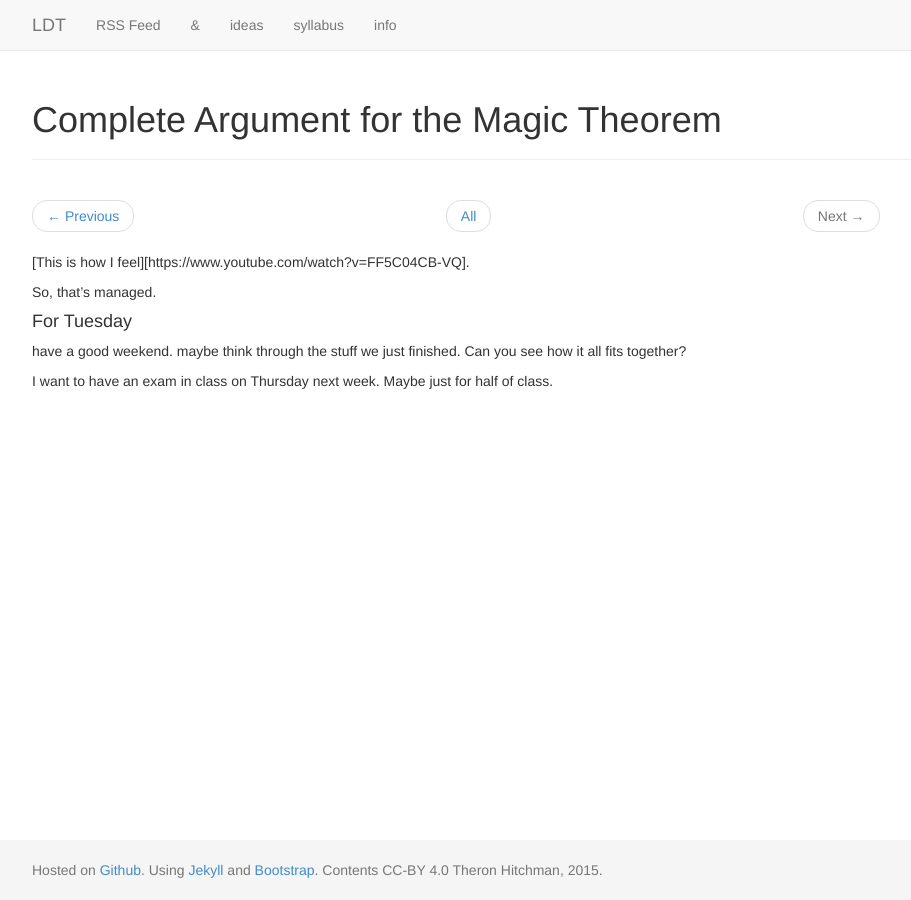
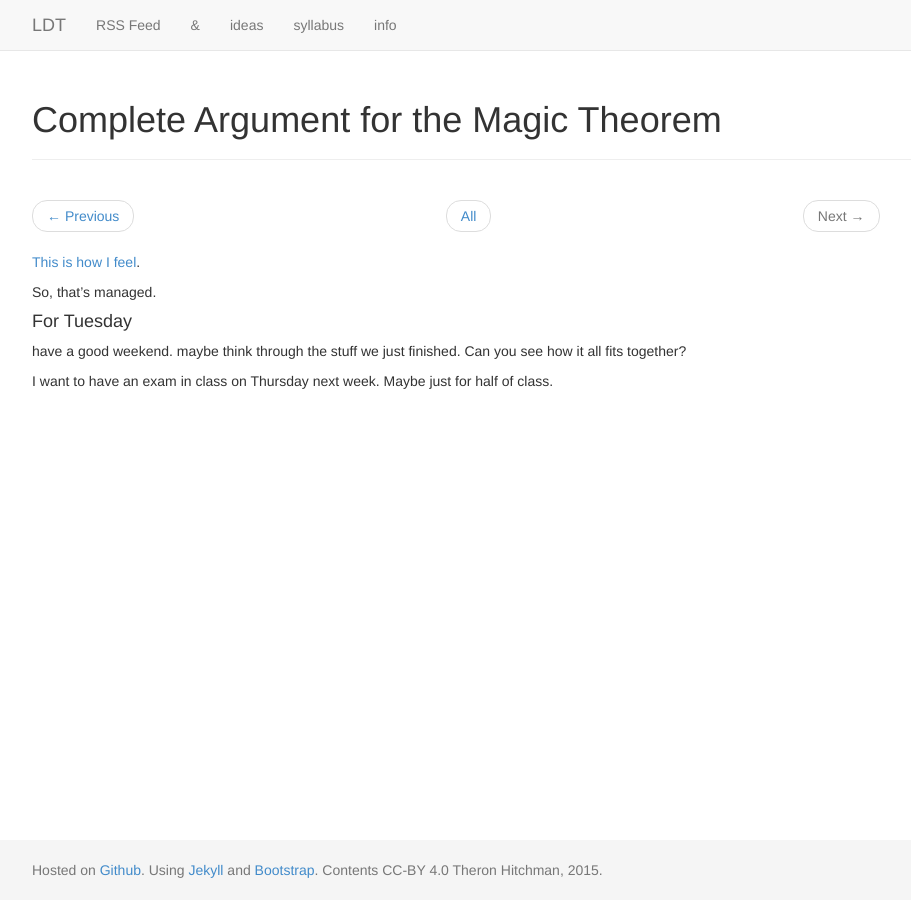
Before and after one commit to theronhitchman/low-dim-top, a Jekyll site: the page built from _posts/2015-11-05-done.md, in a window 1280 px wide. Shown: the whole page, without its empty margins (38-949 px from the left). Built offline with Jekyll 4.4.1, drawn with Linux system fonts in a browser that asks for light colours; nearby versions of some CDN libraries.

Commit message:
fix link in 11/5 post

```diff
--- a/_posts/2015-11-05-done.md
+++ b/_posts/2015-11-05-done.md
@@ -3,7 +3,7 @@ layout: post
 title: Complete Argument for the Magic Theorem
 ---
 
-[This is how I feel][https://www.youtube.com/watch?v=FF5C04CB-VQ].
+[This is how I feel](https://www.youtube.com/watch?v=FF5C04CB-VQ).
 
 So, that's managed.
 
```
